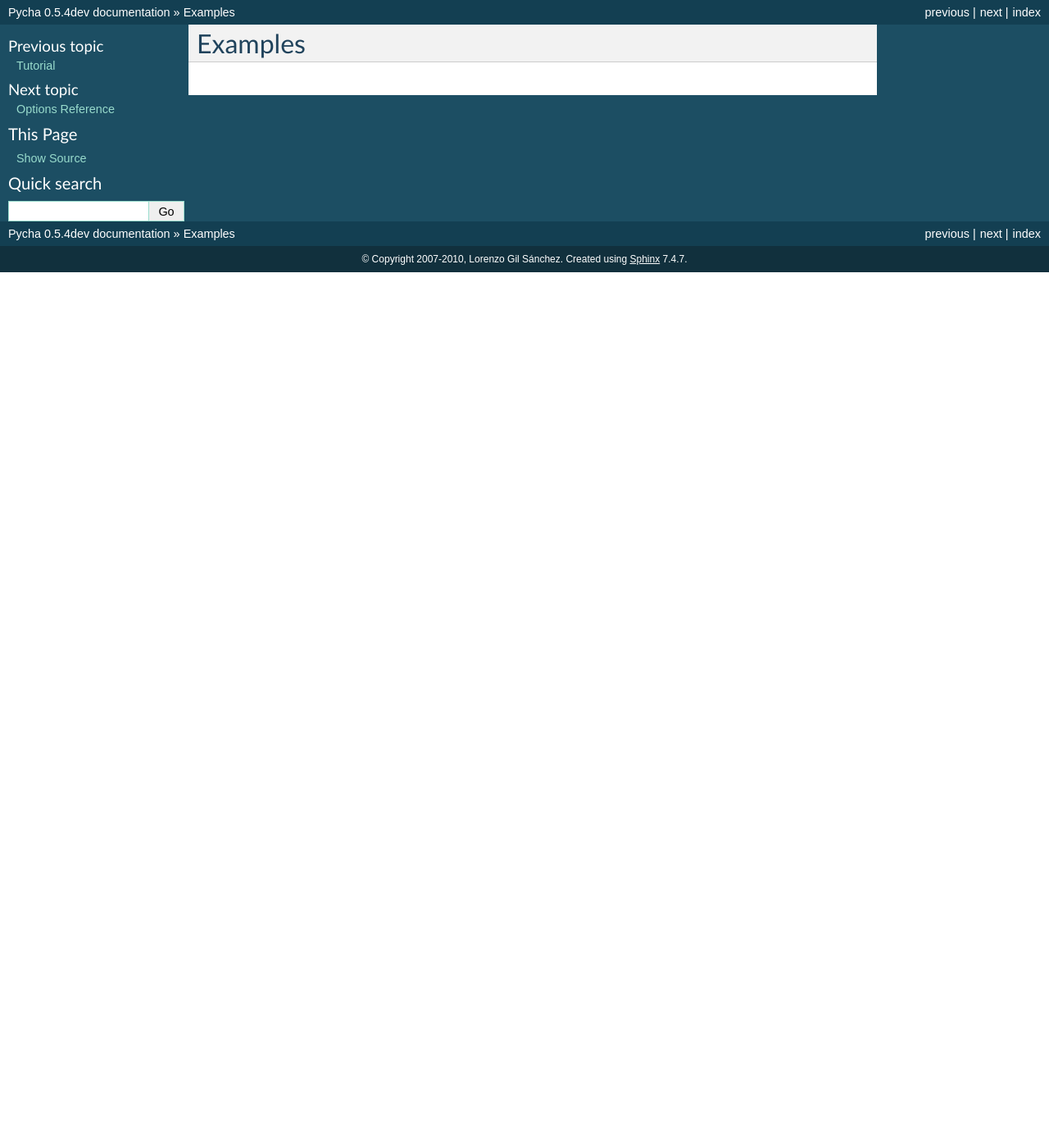
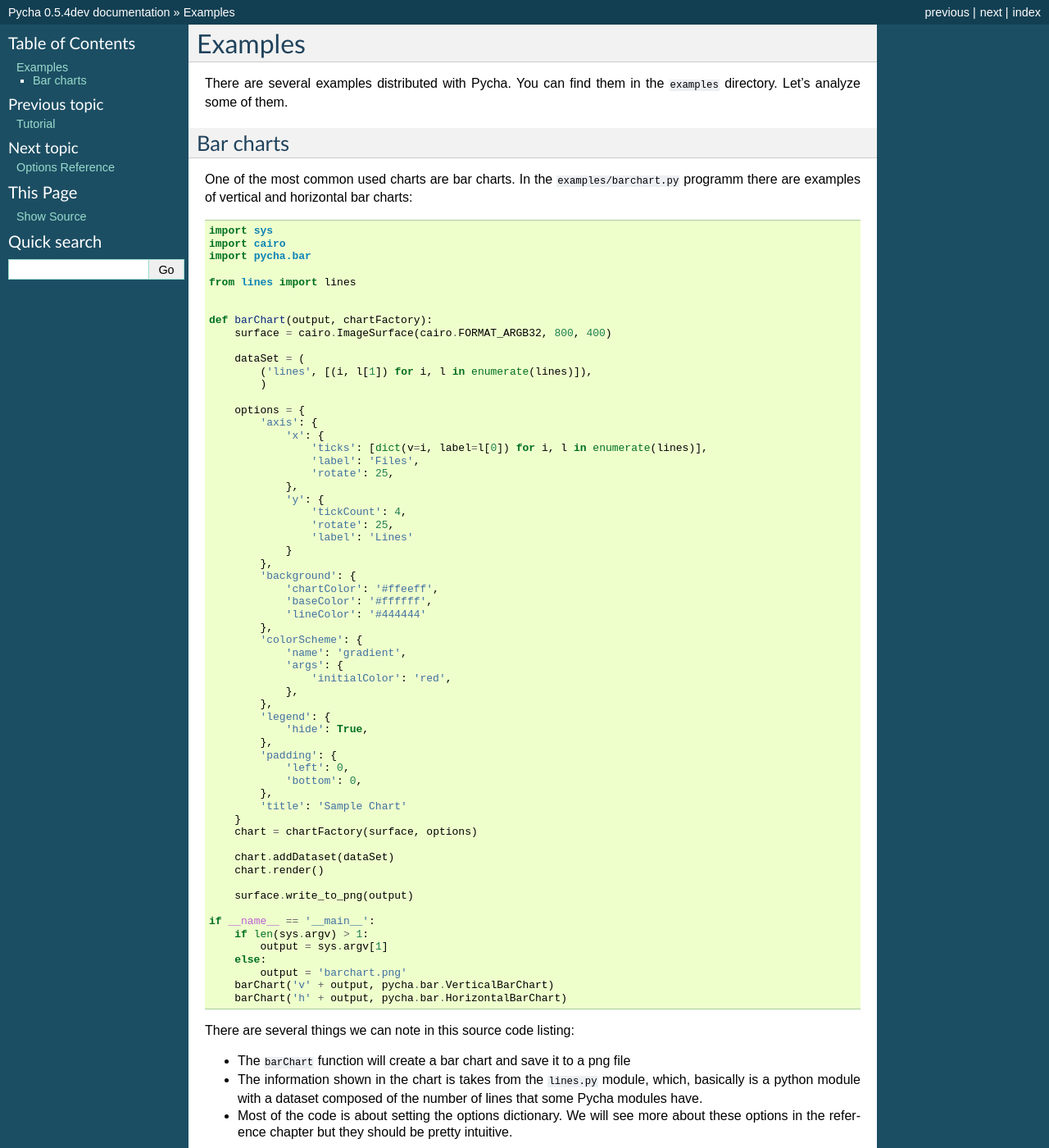
Before and after one commit to bastula/pycha, a Sphinx documentation site: the page built from docs/source/examples.rst, in a window 1280 px wide and 1400 px high. Shown: the whole window at 82% size. Built offline with Sphinx 7.4.7, drawn with Linux system fonts in a browser that asks for light colours; some of the changed text lies outside the part shown.

Commit message:
Bar examples

```diff
--- a/docs/source/examples.rst
+++ b/docs/source/examples.rst
@@ -1,3 +1,102 @@
 ========
 Examples
 ========
+
+There are several examples distributed with Pycha. You can find them in the
+``examples`` directory. Let's analyze some of them.
+
+Bar charts
+----------
+
+One of the most common used charts are bar charts. In the
+``examples/barchart.py`` programm there are examples of vertical and
+horizontal bar charts::
+
+  import sys
+  import cairo
+  import pycha.bar
+
+  from lines import lines
+
+
+  def barChart(output, chartFactory):
+      surface = cairo.ImageSurface(cairo.FORMAT_ARGB32, 800, 400)
+
+      dataSet = (
+          ('lines', [(i, l[1]) for i, l in enumerate(lines)]),
+          )
+
+      options = {
+          'axis': {
+              'x': {
+                  'ticks': [dict(v=i, label=l[0]) for i, l in enumerate(lines)],
+                  'label': 'Files',
+                  'rotate': 25,
+              },
+              'y': {
+                  'tickCount': 4,
+                  'rotate': 25,
+                  'label': 'Lines'
+              }
+          },
+          'background': {
+              'chartColor': '#ffeeff',
+              'baseColor': '#ffffff',
+              'lineColor': '#444444'
+          },
+          'colorScheme': {
+              'name': 'gradient',
+              'args': {
+                  'initialColor': 'red',
+              },
+          },
+          'legend': {
+              'hide': True,
+          },
+          'padding': {
+              'left': 0,
+              'bottom': 0,
+          },
+          'title': 'Sample Chart'
+      }
+      chart = chartFactory(surface, options)
+
+      chart.addDataset(dataSet)
+      chart.render()
+
+      surface.write_to_png(output)
+
+  if __name__ == '__main__':
+      if len(sys.argv) > 1:
+          output = sys.argv[1]
+      else:
+          output = 'barchart.png'
+      barChart('v' + output, pycha.bar.VerticalBarChart)
+      barChart('h' + output, pycha.bar.HorizontalBarChart)
+
+There are several things we can note in this source code listing:
+
+* The ``barChart`` function will create a bar chart and save it to a png file
+* The information shown in the chart is takes from the ``lines.py`` module,
+  which, basically is a python module with a dataset composed of the
+  number of lines that some Pycha modules have.
+* Most of the code is about setting the options dictionary. We will see
+  more about these options in the reference chapter but they should be
+  pretty intuitive.
+
+Let's see the output of running this programm.
+
+.. figure:: _static/vbarchart.png
+   :alt: Vertical Bar Chart
+
+   Vertical Bar Chart
+
+   Example of vertical bar chart found in the Pycha examples directory
+
+
+.. figure:: _static/hbarchart.png
+   :alt: Horizontal Bar Chart
+
+   Horizontal Bar Chart
+
+   Example of horizontal bar chart found in the Pycha examples directory
```
Also changed, not shown: docs/source/_static/hbarchart.png (added), docs/source/_static/vbarchart.png (added).
